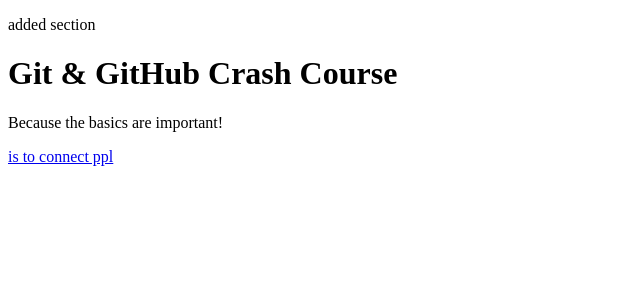
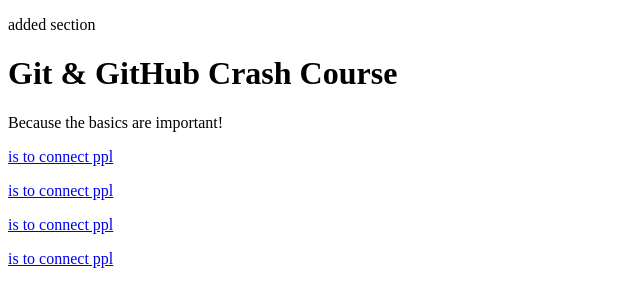
Before and after one commit to tusharpargawkar/Git-learn, a plain HTML site: page index.html in a window 1280 px wide. Shown: the whole page, without its empty margins (0-640 px from the left). Drawn offline with Linux system fonts and the light colour scheme.

Commit message:
added few paras (#1)

```diff
--- a/index.html
+++ b/index.html
@@ -13,5 +13,6 @@
     <h1>Git & GitHub Crash Course</h1>
     <p>Because the basics are important!</p>
     <p><a href="www.facebook.com"> is to connect ppl</p>
+      <p><a href="www.facebook.com"> is to connect ppl</p> <p><a href="www.facebook.com"> is to connect ppl</p> <p><a href="www.facebook.com"> is to connect ppl</p>
   </body>
 </html>
```
